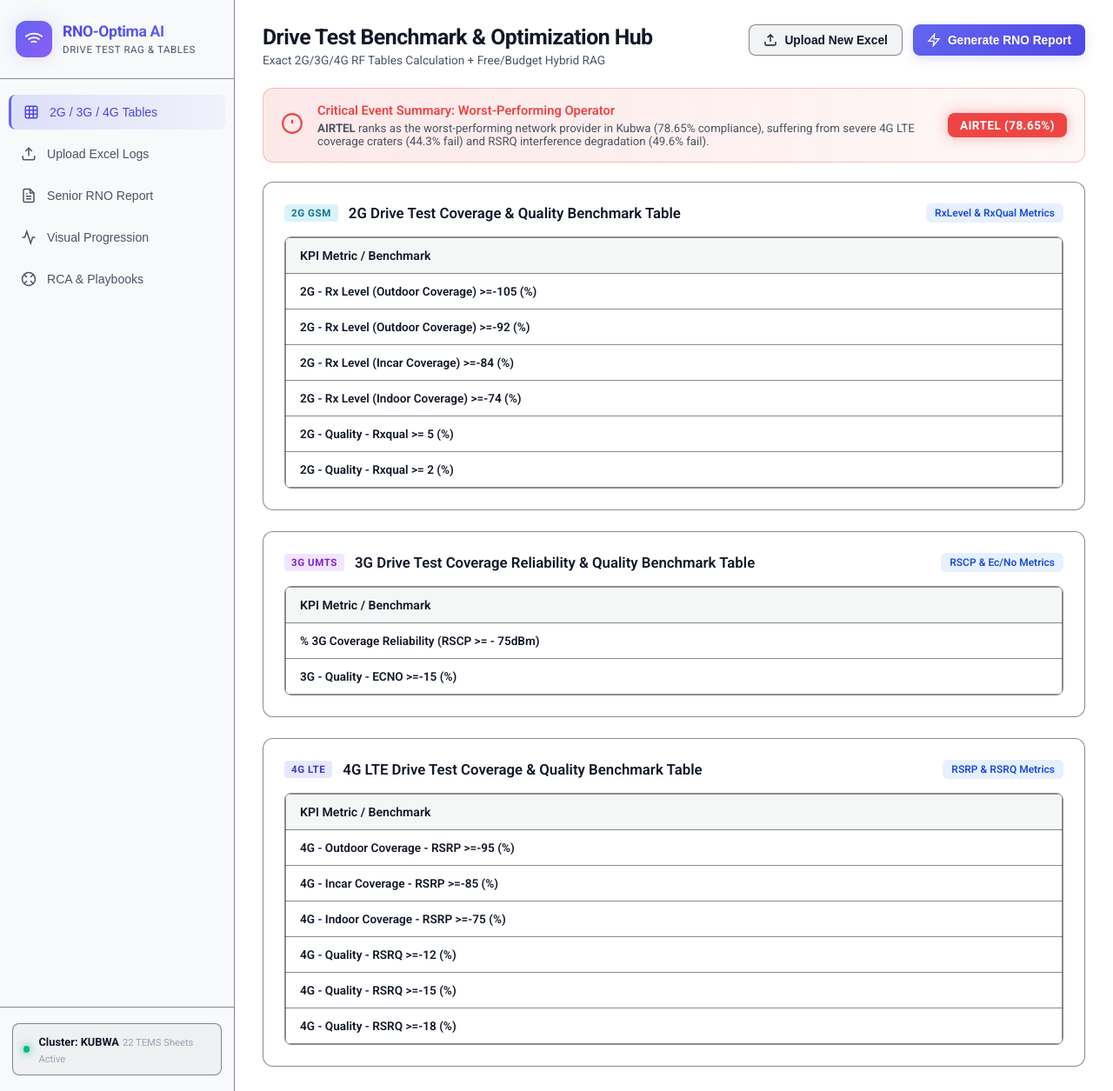
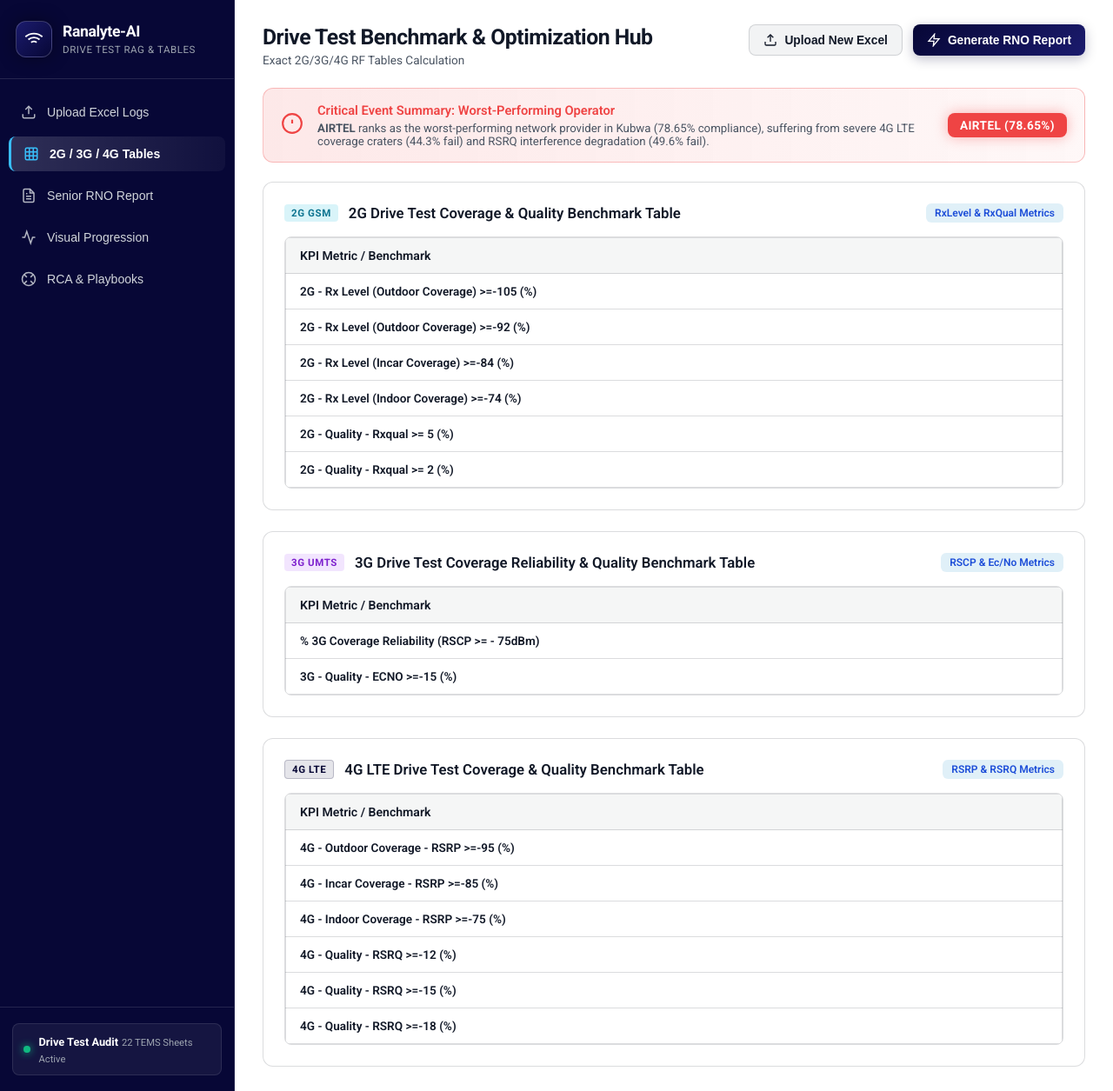
Before and after one commit to Beordun/Analyte, a plain HTML site: page Telecom_RNO_Dashboard.html in a window 1280 px wide. Shown: the whole page at 87% size. Drawn offline with nearby package versions, Linux system fonts and the light colour scheme.

Commit message:
refactor: rebrand dashboard to Ranalyte-AI with updated theme colors, sidebar styling, and project structure files

```diff
--- a/Telecom_RNO_Dashboard.html
+++ b/Telecom_RNO_Dashboard.html
@@ -339,20 +339,23 @@
     --bg-card-hover: #F3F4F6;
 
     /* ── Strokes (soft, 0.5 opacity) ───────────────────── */
-    --stroke-color: rgba(17, 24, 39, 0.5);
-    --stroke-strong: rgba(17, 24, 39, 0.7);
+    --stroke-color: rgba(17, 24, 39, 0.15);
+    --stroke-strong: rgba(17, 24, 39, 0.35);
     --border-color: var(--stroke-color);
-    --border-highlight: rgba(99, 102, 241, 0.5);
+    --border-highlight: rgba(7, 7, 54, 0.4);
 
     /* ── Text ──────────────────────────────────────────── */
     --text-primary: #111827;
     --text-secondary: #4B5563;
     --text-muted: #9CA3AF;
 
-    /* ── Accent ────────────────────────────────────────── */
-    --accent-primary: #6366f1;
-    --accent-hover: #4F46E5;
-    --accent-glow: rgba(99, 102, 241, 0.18);
+    /* ── App Brand & Accent (Theme Color: #070736) ─────── */
+    --accent-primary: #070736;
+    --accent-hover: #121258;
+    --accent-glow: rgba(7, 7, 54, 0.25);
+    --sidebar-bg: #070736;
+    --sidebar-text: #D1D5DB;
+    --sidebar-text-muted: #9CA3AF;
 
     /* ── Status ────────────────────────────────────────── */
     --success: #10b981;
@@ -361,8 +364,8 @@
     --warning-bg: rgba(245, 158, 11, 0.12);
     --danger: #ef4444;
     --danger-bg: rgba(239, 68, 68, 0.12);
-    --info: #3b82f6;
-    --info-bg: rgba(59, 130, 246, 0.12);
+    --info: #0284c7;
+    --info-bg: rgba(2, 132, 199, 0.12);
 
     /* ── Radius (rem) ──────────────────────────────────── */
     --radius-sm: 0.5rem;
@@ -397,11 +400,12 @@ body {
 /* Sidebar */
 .sidebar {
     width: 16.875rem;
-    background-color: var(--bg-secondary);
-    border-right: 0.0625rem solid var(--border-color);
+    background-color: var(--sidebar-bg);
+    border-right: 0.0625rem solid rgba(255, 255, 255, 0.1);
     display: flex;
     flex-direction: column;
     flex-shrink: 0;
+    color: #FFFFFF;
 }
 
 .brand {
@@ -409,19 +413,20 @@ body {
     display: flex;
     align-items: center;
     gap: 0.75rem;
-    border-bottom: 0.0625rem solid var(--border-color);
+    border-bottom: 0.0625rem solid rgba(255, 255, 255, 0.12);
 }
 
 .brand-icon {
     width: 2.625rem;
     height: 2.625rem;
-    background: linear-gradient(135deg, #6366f1, #8b5cf6);
+    background: linear-gradient(135deg, #1b1b6d, #070736);
+    border: 0.0625rem solid rgba(255, 255, 255, 0.2);
     border-radius: var(--radius-md);
     display: flex;
     align-items: center;
     justify-content: center;
     color: #fff;
-    box-shadow: 0 0 1.25rem var(--accent-glow);
+    box-shadow: 0 0 1.25rem rgba(0, 0, 0, 0.4);
 }
 
 .brand-icon svg {
@@ -433,14 +438,12 @@ body {
     font-size: 1.1rem;
     font-weight: 700;
     letter-spacing: -0.02em;
-    background: linear-gradient(90deg, var(--accent-hover), var(--accent-primary));
-    -webkit-background-clip: text;
-    -webkit-text-fill-color: transparent;
+    color: #FFFFFF;
 }
 
 .brand-text span {
     font-size: 0.72rem;
-    color: var(--text-secondary);
+    color: var(--sidebar-text-muted);
     text-transform: uppercase;
     letter-spacing: 0.05em;
 }
@@ -461,7 +464,7 @@ body {
     background: transparent;
     border: none;
     border-radius: var(--radius-sm);
-    color: var(--text-secondary);
+    color: var(--sidebar-text);
     font-size: 0.88rem;
     font-weight: 500;
     cursor: pointer;
@@ -472,32 +475,40 @@ body {
 .nav-item svg {
     width: 1.125rem;
     height: 1.125rem;
+    opacity: 0.85;
 }
 
 .nav-item:hover {
-    background-color: rgba(17, 24, 39, 0.04);
-    color: var(--text-primary);
+    background-color: rgba(255, 255, 255, 0.08);
+    color: #FFFFFF;
 }
 
 .nav-item.active {
-    background: linear-gradient(90deg, rgba(99, 102, 241, 0.18), rgba(99, 102, 241, 0.05));
-    color: var(--accent-hover);
-    border-left: 0.1875rem solid var(--accent-primary);
+    background: linear-gradient(90deg, rgba(255, 255, 255, 0.16), rgba(255, 255, 255, 0.04));
+    color: #FFFFFF;
+    border-left: 0.1875rem solid #38bdf8;
+    font-weight: 600;
+}
+
+.nav-item.active svg {
+    opacity: 1;
+    color: #38bdf8;
 }
 
 .sidebar-footer {
     padding: 1.125rem 0.875rem;
-    border-top: 0.0625rem solid var(--border-color);
+    border-top: 0.0625rem solid rgba(255, 255, 255, 0.12);
 }
 
 .cluster-badge {
     display: flex;
     align-items: center;
     gap: 0.625rem;
-    background-color: rgba(17, 24, 39, 0.04);
+    background-color: rgba(255, 255, 255, 0.06);
     padding: 0.625rem 0.75rem;
     border-radius: var(--radius-sm);
-    border: 0.0625rem solid var(--border-color);
+    border: 0.0625rem solid rgba(255, 255, 255, 0.1);
+    color: #FFFFFF;
 }
 
 .status-dot {
@@ -513,11 +524,12 @@ body {
 
 .cluster-badge strong {
     font-size: 0.8rem;
+    color: #FFFFFF;
 }
 
 .cluster-badge small {
     font-size: 0.7rem;
-    color: var(--text-muted);
+    color: var(--sidebar-text-muted);
 }
 
 /* Main Content */
@@ -574,13 +586,13 @@ body {
 }
 
 .btn-primary {
-    background: linear-gradient(135deg, #6366f1, #4f46e5);
+    background: linear-gradient(135deg, #070736, #1b1b6d);
     color: #fff;
     box-shadow: 0 0.25rem 0.875rem var(--accent-glow);
 }
 
 .btn-primary:hover {
-    filter: brightness(1.1);
+    filter: brightness(1.15);
     transform: translateY(-0.0625rem);
 }
 
@@ -730,7 +742,7 @@ body {
 
 .tech-2g { background: rgba(6, 182, 212, 0.15); color: #0e7490; }
 .tech-3g { background: rgba(168, 85, 247, 0.15); color: #7e22ce; }
-.tech-4g { background: rgba(99, 102, 241, 0.15); color: #4338ca; }
+.tech-4g { background: rgba(7, 7, 54, 0.1); color: #070736; border: 0.0625rem solid rgba(7, 7, 54, 0.2); }
 
 /* Telecom Exact Tables Grid */
 .table-responsive {
@@ -783,8 +795,8 @@ body {
 
 /* Upload Dropzone */
 .upload-dropzone {
-    border: 0.125rem dashed rgba(99, 102, 241, 0.4);
-    background: rgba(99, 102, 241, 0.03);
+    border: 0.125rem dashed rgba(7, 7, 54, 0.35);
+    background: rgba(7, 7, 54, 0.02);
     border-radius: var(--radius-md);
     padding: 3rem 1.5rem;
     text-align: center;
@@ -794,7 +806,7 @@ body {
 
 .upload-dropzone:hover {
     border-color: var(--accent-primary);
-    background: rgba(99, 102, 241, 0.08);
+    background: rgba(7, 7, 54, 0.06);
 }
 
 .dropzone-icon {
@@ -953,7 +965,7 @@ body {
 }
 
 .markdown-body blockquote {
-    background-color: rgba(99, 102, 241, 0.06);
+    background-color: rgba(7, 7, 54, 0.04);
     border-left: 0.25rem solid var(--accent-primary);
     padding: 0.75rem 1.125rem;
     border-radius: var(--radius-sm);
@@ -1227,19 +1239,19 @@ body {
                     </svg>
                 </div>
                 <div class="brand-text">
-                    <h2>RNO-Optima AI</h2>
+                    <h2>Ranalyte-AI</h2>
                     <span>Drive Test RAG & Tables</span>
                 </div>
             </div>
 
             <nav class="nav-menu">
+                <button class="nav-item" data-tab="upload-zone">
+                    <svg viewBox="0 0 24 24" fill="none" stroke="currentColor" stroke-width="2"><path d="M21 15v4a2 2 0 0 1-2 2H5a2 2 0 0 1-2-2v-4"></path><polyline points="17 8 12 3 7 8"></polyline><line x1="12" y1="3" x2="12" y2="15"></line></svg>
+                    Upload Excel Logs
+                </button>
                 <button class="nav-item active" data-tab="exact-tables">
                     <svg viewBox="0 0 24 24" fill="none" stroke="currentColor" stroke-width="2"><rect x="3" y="3" width="18" height="18" rx="2" ry="2"></rect><line x1="3" y1="9" x2="21" y2="9"></line><line x1="3" y1="15" x2="21" y2="15"></line><line x1="9" y1="3" x2="9" y2="21"></line><line x1="15" y1="3" x2="15" y2="21"></line></svg>
                     2G / 3G / 4G Tables
-                </button>
-                <button class="nav-item" data-tab="upload-zone">
-                    <svg viewBox="0 0 24 24" fill="none" stroke="currentColor" stroke-width="2"><path d="M21 15v4a2 2 0 0 1-2 2H5a2 2 0 0 1-2-2v-4"></path><polyline points="17 8 12 3 7 8"></polyline><line x1="12" y1="3" x2="12" y2="15"></line></svg>
-                    Upload Excel Logs
                 </button>
                 <button class="nav-item" data-tab="rag-report">
                     <svg viewBox="0 0 24 24" fill="none" stroke="currentColor" stroke-width="2"><path d="M14 2H6a2 2 0 0 0-2 2v16a2 2 0 0 0 2 2h12a2 2 0 0 0 2-2V8z"></path><polyline points="14 2 14 8 20 8"></polyline><line x1="16" y1="13" x2="8" y2="13"></line><line x1="16" y1="17" x2="8" y2="17"></line><polyline points="10 9 9 9 8 9"></polyline></svg>
@@ -1259,7 +1271,7 @@ body {
                 <div class="cluster-badge">
                     <span class="status-dot online"></span>
                     <div>
-                        <strong>Cluster: KUBWA</strong>
+                        <strong>Drive Test Audit</strong>
                         <small id="sidebar-loaded-info">22 TEMS Sheets Active</small>
                     </div>
                 </div>
@@ -1272,7 +1284,7 @@ body {
             <header class="top-header">
                 <div class="header-title">
                     <h1 id="page-title">Drive Test Benchmark & Optimization Hub</h1>
-                    <p id="page-subtitle">Exact 2G/3G/4G RF Tables Calculation + Free/Budget Hybrid RAG</p>
+                    <p id="page-subtitle">Exact 2G/3G/4G RF Tables Calculation</p>
                 </div>
                 <div class="header-actions">
                     <button class="btn btn-secondary" onclick="document.querySelector('.nav-item[data-tab=\'upload-zone\']').click()">
@@ -1362,7 +1374,7 @@ body {
                         Drag and drop your exported Excel sheets (e.g. <code>MTN_4G RSRP.xlsx</code>, <code>AIRTEL_2G RXLEV.xlsx</code>, <code>GLO_3G ECLO.xlsx</code>) to compute the exact 2G/3G/4G benchmark tables and run the RAG RNO report.
                     </p>
 
-                    <div class="upload-dropzone" id="dropzone" onclick="document.getElementById('file-input').click()">
+                    <label class="upload-dropzone" id="dropzone" for="file-input" style="display:block; cursor:pointer;">
                         <svg viewBox="0 0 24 24" fill="none" stroke="currentColor" stroke-width="1.5" class="dropzone-icon">
                             <path d="M21 15v4a2 2 0 0 1-2 2H5a2 2 0 0 1-2-2v-4"></path>
                             <polyline points="17 8 12 3 7 8"></polyline>
@@ -1371,7 +1383,7 @@ body {
                         <h4>Click or Drag & Drop TEMS/NEMO Excel Sheets Here</h4>
                         <p>Supports instant multi-file batch upload (.xlsx, .xls, .csv)</p>
                         <input type="file" id="file-input" multiple accept=".xlsx,.xls,.csv" style="display:none" onchange="handleFileSelection(event)">
-                    </div>
+                    </label>
 
                     <div id="upload-status" class="mt-4" style="display:none;">
                         <div class="alert-card alert-info">
@@ -1443,7 +1455,7 @@ body {
 
             <!-- TAB 4: VISUAL CHARTS - LINE PROGRESSION CURVES -->
             <section id="tab-benchmarks" class="tab-pane">
-                <div class="charts-section-header" style="margin-bottom: 1.25rem; padding: 0.75rem 1rem; background: rgba(99,102,241,0.08); border-left: 0.1875rem solid #6366f1; border-radius: 0.375rem;">
+                <div class="charts-section-header" style="margin-bottom: 1.25rem; padding: 0.75rem 1rem; background: rgba(7,7,54,0.05); border-left: 0.1875rem solid #070736; border-radius: 0.375rem;">
                     <p style="margin:0; font-size: 0.88rem; color: var(--text-secondary); line-height: 1.5;">
                         <strong style="color: var(--text-primary)">Benchmark Progression Lines</strong> — Each line represents one operator. A line that stays <strong>higher on the Y-axis</strong> across tighter thresholds (left → right) indicates superior RF coverage and quality depth.
                     </p>
@@ -1999,8 +2011,8 @@ function renderLineCharts() {
                 parseVal(tbls.table_2g.rows[2].values[op]),
                 parseVal(tbls.table_2g.rows[3].values[op])
             ],
-            borderColor: OPERATOR_COLORS[op]?.border || "#6366f1",
-            backgroundColor: OPERATOR_COLORS[op]?.bg || "rgba(99, 102, 241, 0.15)"
+            borderColor: OPERATOR_COLORS[op]?.border || "#070736",
+            backgroundColor: OPERATOR_COLORS[op]?.bg || "rgba(7, 7, 54, 0.15)"
         }))
     });
 
@@ -2013,8 +2025,8 @@ function renderLineCharts() {
                 parseVal(tbls.table_2g.rows[5].values[op]),
                 parseVal(tbls.table_2g.rows[4].values[op])
             ],
-            borderColor: OPERATOR_COLORS[op]?.border || "#6366f1",
-            backgroundColor: OPERATOR_COLORS[op]?.bg || "rgba(99, 102, 241, 0.15)"
+            borderColor: OPERATOR_COLORS[op]?.border || "#070736",
+            backgroundColor: OPERATOR_COLORS[op]?.bg || "rgba(7, 7, 54, 0.15)"
         }))
     });
 
@@ -2030,8 +2042,8 @@ function renderLineCharts() {
                     reliable75 !== null ? Math.min(100, (reliable75 + 18).toFixed(2)) : null,
                     reliable75
                 ],
-                borderColor: OPERATOR_COLORS[op]?.border || "#6366f1",
-                backgroundColor: OPERATOR_COLORS[op]?.bg || "rgba(99, 102, 241, 0.15)"
+                borderColor: OPERATOR_COLORS[op]?.border || "#070736",
+                backgroundColor: OPERATOR_COLORS[op]?.bg || "rgba(7, 7, 54, 0.15)"
             };
         })
     });
@@ -2048,8 +2060,8 @@ function renderLineCharts() {
                     pass15 !== null ? Math.max(0, (pass15 - 18).toFixed(2)) : null,
                     pass15 !== null ? Math.max(0, (pass15 - 45).toFixed(2)) : null
                 ],
-                borderColor: OPERATOR_COLORS[op]?.border || "#6366f1",
-                backgroundColor: OPERATOR_COLORS[op]?.bg || "rgba(99, 102, 241, 0.15)"
+                borderColor: OPERATOR_COLORS[op]?.border || "#070736",
+                backgroundColor: OPERATOR_COLORS[op]?.bg || "rgba(7, 7, 54, 0.15)"
             };
         })
     });
@@ -2064,8 +2076,8 @@ function renderLineCharts() {
                 parseVal(tbls.table_4g.rows[1].values[op]),
                 parseVal(tbls.table_4g.rows[2].values[op])
             ],
-            borderColor: OPERATOR_COLORS[op]?.border || "#6366f1",
-            backgroundColor: OPERATOR_COLORS[op]?.bg || "rgba(99, 102, 241, 0.15)"
+            borderColor: OPERATOR_COLORS[op]?.border || "#070736",
+            backgroundColor: OPERATOR_COLORS[op]?.bg || "rgba(7, 7, 54, 0.15)"
         }))
     });
 
@@ -2079,8 +2091,8 @@ function renderLineCharts() {
                 parseVal(tbls.table_4g.rows[4].values[op]),
                 parseVal(tbls.table_4g.rows[3].values[op])
             ],
-            borderColor: OPERATOR_COLORS[op]?.border || "#6366f1",
-            backgroundColor: OPERATOR_COLORS[op]?.bg || "rgba(99, 102, 241, 0.15)"
+            borderColor: OPERATOR_COLORS[op]?.border || "#070736",
+            backgroundColor: OPERATOR_COLORS[op]?.bg || "rgba(7, 7, 54, 0.15)"
         }))
     });
 }
--- a/web/index.css
+++ b/web/index.css
@@ -6,20 +6,23 @@
     --bg-card-hover: #F3F4F6;
 
     /* ── Strokes (soft, 0.5 opacity) ───────────────────── */
-    --stroke-color: rgba(17, 24, 39, 0.5);
-    --stroke-strong: rgba(17, 24, 39, 0.7);
+    --stroke-color: rgba(17, 24, 39, 0.15);
+    --stroke-strong: rgba(17, 24, 39, 0.35);
     --border-color: var(--stroke-color);
-    --border-highlight: rgba(99, 102, 241, 0.5);
+    --border-highlight: rgba(7, 7, 54, 0.4);
 
     /* ── Text ──────────────────────────────────────────── */
     --text-primary: #111827;
     --text-secondary: #4B5563;
     --text-muted: #9CA3AF;
 
-    /* ── Accent ────────────────────────────────────────── */
-    --accent-primary: #6366f1;
-    --accent-hover: #4F46E5;
-    --accent-glow: rgba(99, 102, 241, 0.18);
+    /* ── App Brand & Accent (Theme Color: #070736) ─────── */
+    --accent-primary: #070736;
+    --accent-hover: #121258;
+    --accent-glow: rgba(7, 7, 54, 0.25);
+    --sidebar-bg: #070736;
+    --sidebar-text: #D1D5DB;
+    --sidebar-text-muted: #9CA3AF;
 
     /* ── Status ────────────────────────────────────────── */
     --success: #10b981;
@@ -28,8 +31,8 @@
     --warning-bg: rgba(245, 158, 11, 0.12);
     --danger: #ef4444;
     --danger-bg: rgba(239, 68, 68, 0.12);
-    --info: #3b82f6;
-    --info-bg: rgba(59, 130, 246, 0.12);
+    --info: #0284c7;
+    --info-bg: rgba(2, 132, 199, 0.12);
 
     /* ── Radius (rem) ──────────────────────────────────── */
     --radius-sm: 0.5rem;
@@ -64,11 +67,12 @@ body {
 /* Sidebar */
 .sidebar {
     width: 16.875rem;
-    background-color: var(--bg-secondary);
-    border-right: 0.0625rem solid var(--border-color);
+    background-color: var(--sidebar-bg);
+    border-right: 0.0625rem solid rgba(255, 255, 255, 0.1);
     display: flex;
     flex-direction: column;
     flex-shrink: 0;
+    color: #FFFFFF;
 }
 
 .brand {
@@ -76,19 +80,20 @@ body {
     display: flex;
     align-items: center;
     gap: 0.75rem;
-    border-bottom: 0.0625rem solid var(--border-color);
+    border-bottom: 0.0625rem solid rgba(255, 255, 255, 0.12);
 }
 
 .brand-icon {
     width: 2.625rem;
     height: 2.625rem;
-    background: linear-gradient(135deg, #6366f1, #8b5cf6);
+    background: linear-gradient(135deg, #1b1b6d, #070736);
+    border: 0.0625rem solid rgba(255, 255, 255, 0.2);
     border-radius: var(--radius-md);
     display: flex;
     align-items: center;
     justify-content: center;
     color: #fff;
-    box-shadow: 0 0 1.25rem var(--accent-glow);
+    box-shadow: 0 0 1.25rem rgba(0, 0, 0, 0.4);
 }
 
 .brand-icon svg {
@@ -100,14 +105,12 @@ body {
     font-size: 1.1rem;
     font-weight: 700;
     letter-spacing: -0.02em;
-    background: linear-gradient(90deg, var(--accent-hover), var(--accent-primary));
-    -webkit-background-clip: text;
-    -webkit-text-fill-color: transparent;
+    color: #FFFFFF;
 }
 
 .brand-text span {
     font-size: 0.72rem;
-    color: var(--text-secondary);
+    color: var(--sidebar-text-muted);
     text-transform: uppercase;
     letter-spacing: 0.05em;
 }
@@ -128,7 +131,7 @@ body {
     background: transparent;
     border: none;
     border-radius: var(--radius-sm);
-    color: var(--text-secondary);
+    color: var(--sidebar-text);
     font-size: 0.88rem;
     font-weight: 500;
     cursor: pointer;
@@ -139,32 +142,40 @@ body {
 .nav-item svg {
     width: 1.125rem;
     height: 1.125rem;
+    opacity: 0.85;
 }
 
 .nav-item:hover {
-    background-color: rgba(17, 24, 39, 0.04);
-    color: var(--text-primary);
+    background-color: rgba(255, 255, 255, 0.08);
+    color: #FFFFFF;
 }
 
 .nav-item.active {
-    background: linear-gradient(90deg, rgba(99, 102, 241, 0.18), rgba(99, 102, 241, 0.05));
-    color: var(--accent-hover);
-    border-left: 0.1875rem solid var(--accent-primary);
+    background: linear-gradient(90deg, rgba(255, 255, 255, 0.16), rgba(255, 255, 255, 0.04));
+    color: #FFFFFF;
+    border-left: 0.1875rem solid #38bdf8;
+    font-weight: 600;
+}
+
+.nav-item.active svg {
+    opacity: 1;
+    color: #38bdf8;
 }
 
 .sidebar-footer {
     padding: 1.125rem 0.875rem;
-    border-top: 0.0625rem solid var(--border-color);
+    border-top: 0.0625rem solid rgba(255, 255, 255, 0.12);
 }
 
 .cluster-badge {
     display: flex;
     align-items: center;
     gap: 0.625rem;
-    background-color: rgba(17, 24, 39, 0.04);
+    background-color: rgba(255, 255, 255, 0.06);
     padding: 0.625rem 0.75rem;
     border-radius: var(--radius-sm);
-    border: 0.0625rem solid var(--border-color);
+    border: 0.0625rem solid rgba(255, 255, 255, 0.1);
+    color: #FFFFFF;
 }
 
 .status-dot {
@@ -180,11 +191,12 @@ body {
 
 .cluster-badge strong {
     font-size: 0.8rem;
+    color: #FFFFFF;
 }
 
 .cluster-badge small {
     font-size: 0.7rem;
-    color: var(--text-muted);
+    color: var(--sidebar-text-muted);
 }
 
 /* Main Content */
@@ -241,13 +253,13 @@ body {
 }
 
 .btn-primary {
-    background: linear-gradient(135deg, #6366f1, #4f46e5);
+    background: linear-gradient(135deg, #070736, #1b1b6d);
     color: #fff;
     box-shadow: 0 0.25rem 0.875rem var(--accent-glow);
 }
 
 .btn-primary:hover {
-    filter: brightness(1.1);
+    filter: brightness(1.15);
     transform: translateY(-0.0625rem);
 }
 
@@ -397,7 +409,7 @@ body {
 
 .tech-2g { background: rgba(6, 182, 212, 0.15); color: #0e7490; }
 .tech-3g { background: rgba(168, 85, 247, 0.15); color: #7e22ce; }
-.tech-4g { background: rgba(99, 102, 241, 0.15); color: #4338ca; }
+.tech-4g { background: rgba(7, 7, 54, 0.1); color: #070736; border: 0.0625rem solid rgba(7, 7, 54, 0.2); }
 
 /* Telecom Exact Tables Grid */
 .table-responsive {
@@ -450,8 +462,8 @@ body {
 
 /* Upload Dropzone */
 .upload-dropzone {
-    border: 0.125rem dashed rgba(99, 102, 241, 0.4);
-    background: rgba(99, 102, 241, 0.03);
+    border: 0.125rem dashed rgba(7, 7, 54, 0.35);
+    background: rgba(7, 7, 54, 0.02);
     border-radius: var(--radius-md);
     padding: 3rem 1.5rem;
     text-align: center;
@@ -461,7 +473,7 @@ body {
 
 .upload-dropzone:hover {
     border-color: var(--accent-primary);
-    background: rgba(99, 102, 241, 0.08);
+    background: rgba(7, 7, 54, 0.06);
 }
 
 .dropzone-icon {
@@ -620,7 +632,7 @@ body {
 }
 
 .markdown-body blockquote {
-    background-color: rgba(99, 102, 241, 0.06);
+    background-color: rgba(7, 7, 54, 0.04);
     border-left: 0.25rem solid var(--accent-primary);
     padding: 0.75rem 1.125rem;
     border-radius: var(--radius-sm);
```
Also changed, not shown: web/app.js (+12 -12 lines), web/index.html (+10 -10 lines).
